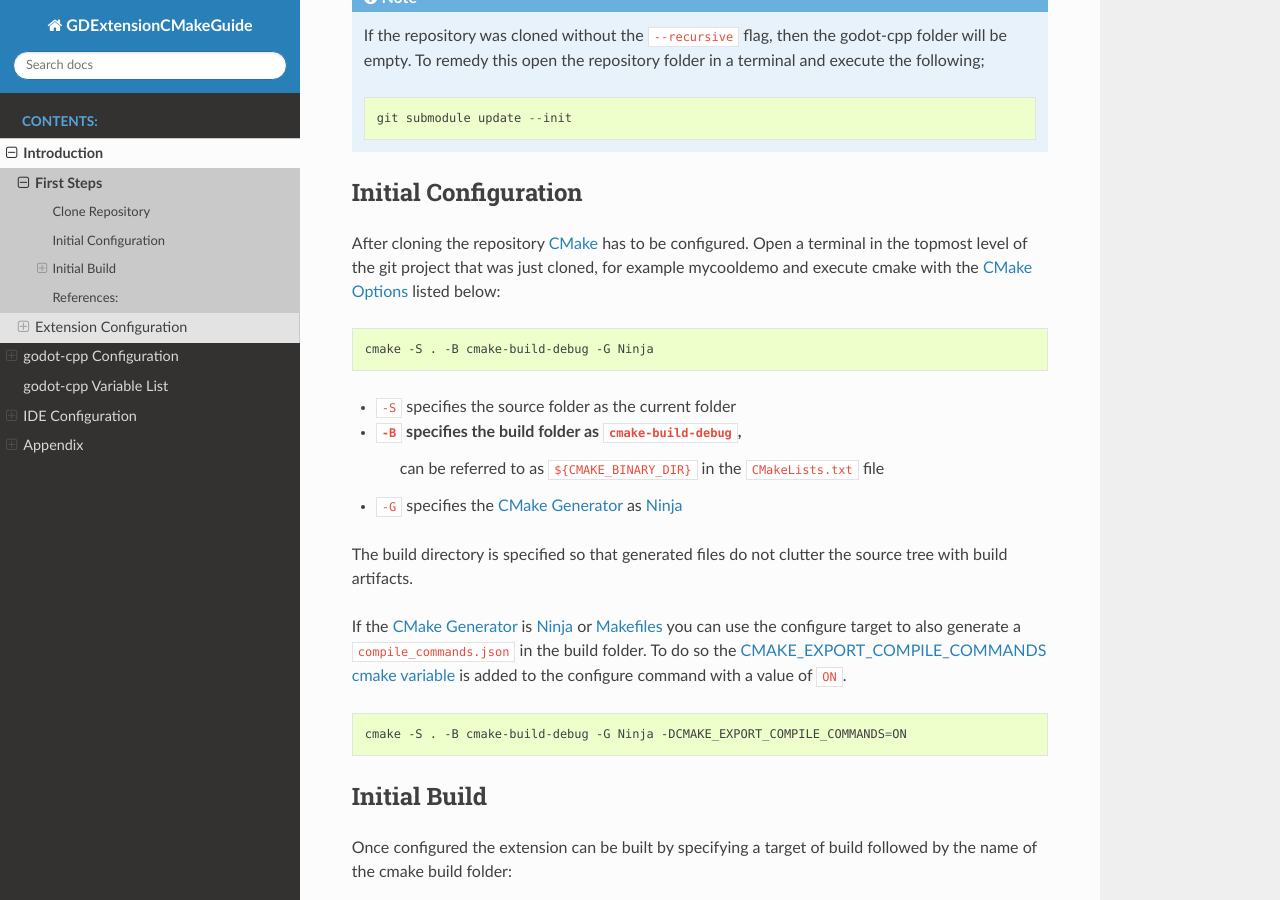
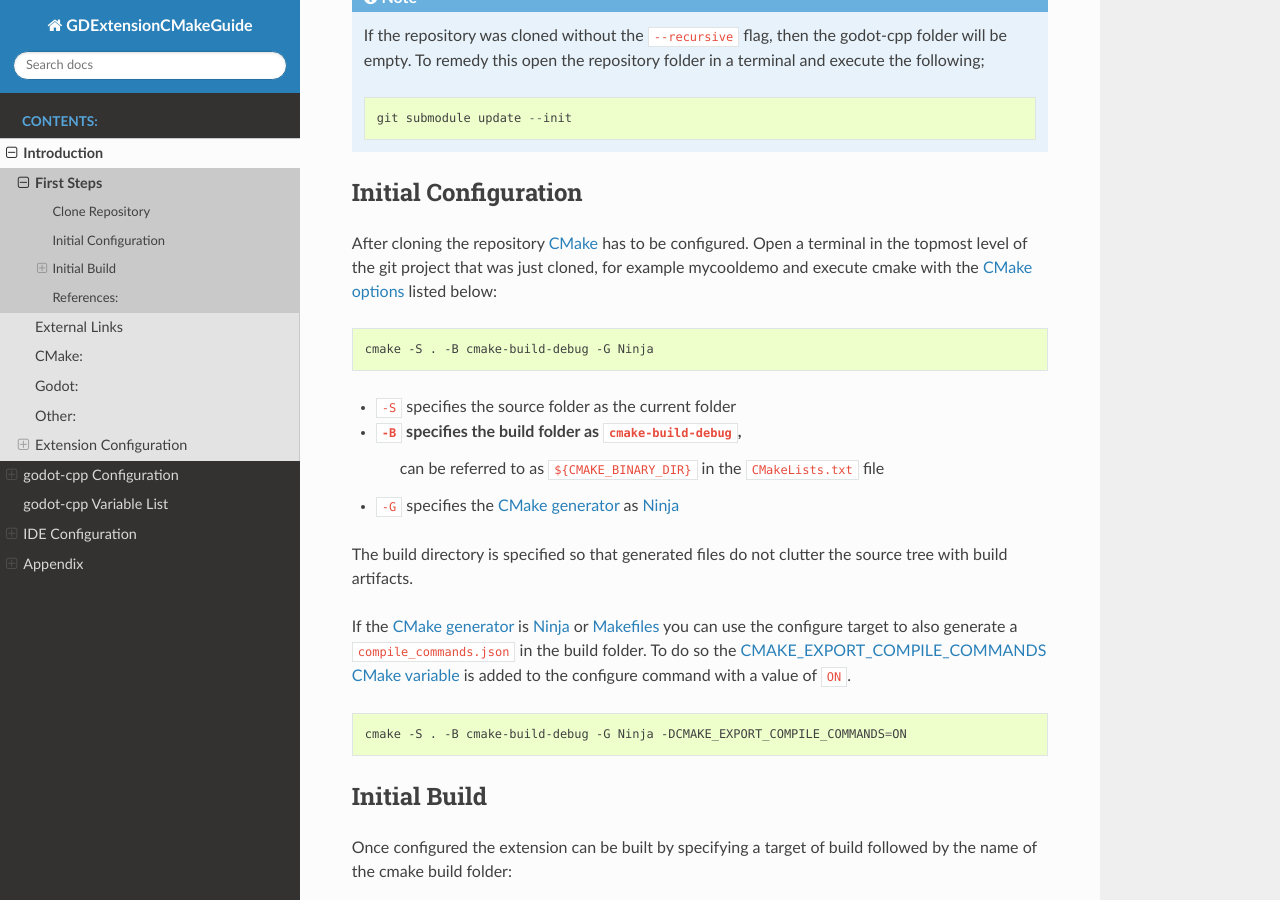
Before and after one commit to silenuz/GDExtension_CMake, a Sphinx documentation site: the page built from docs/source/introduction/first_steps.rst, in a window 1280 px wide and 900 px high, scrolled down 994 px. Built offline with Sphinx 7.4.7 and the Read the Docs theme 3.1.0, drawn with Linux system fonts in a browser that asks for light colours; some of the changed text lies outside the part shown.

Commit message:
renamed some links, added external links page

```diff
--- a/docs/source/appendix/appendix.rst
+++ b/docs/source/appendix/appendix.rst
@@ -5,3 +5,4 @@ Appendix
     :maxdepth: 2
 
     code_listing/code_listing
+    ../share/links
--- a/docs/source/introduction/first_steps.rst
+++ b/docs/source/introduction/first_steps.rst
@@ -50,7 +50,7 @@ Initial Configuration
 =====================
 
 After cloning the repository `CMake`_ has to be configured. Open a terminal in the topmost level of the git project that
-was just cloned, for example mycooldemo and execute cmake with the `CMake Options`_
+was just cloned, for example mycooldemo and execute cmake with the `CMake options`_
 listed below:
 
 .. code:: shell
@@ -60,7 +60,7 @@ listed below:
 * ``-S`` specifies the source folder as the current folder
 * ``-B`` specifies the build folder as ``cmake-build-debug``,
     can be referred to as ``${CMAKE_BINARY_DIR}`` in the ``CMakeLists.txt`` file
-* ``-G`` specifies the `CMake Generator`_ as `Ninja`_
+* ``-G`` specifies the `CMake generator`_ as `Ninja`_
 
 The build directory is specified so that generated files do not clutter the source tree with build
 artifacts.
@@ -78,10 +78,10 @@ artifacts.
 
         and look for the generators array, it will contain the generators available to cmake.
 
-If the  `CMake Generator`_
+If the  `CMake generator`_
 is `Ninja`_ or `Makefiles <https://cmake.org/cmake/help/latest/manual/cmake-generators.7.html#makefile-generators>`_
 you can use the configure target to also generate a ``compile_commands.json`` in the build folder. To do so the
-`CMAKE_EXPORT_COMPILE_COMMANDS`_ `cmake variable`_ is added to the configure command with a value of ``ON``.
+`CMAKE_EXPORT_COMPILE_COMMANDS`_ `CMake variable`_ is added to the configure command with a value of ``ON``.
 
 .. code:: shell
 
--- a/docs/source/share/links.rst
+++ b/docs/source/share/links.rst
@@ -1,11 +1,32 @@
+External Links
+--------------
+
 .. _CMake: https://cmake.org/cmake/help/latest/
 .. _Ninja: https://ninja-build.org/manual.html
-.. _CMake Options: https://cmake.org/cmake/help/latest/manual/cmake.1.html#options
-.. _CMake Generator: https://cmake.org/cmake/help/latest/manual/cmake-generators.7.html
+.. _CMake options: https://cmake.org/cmake/help/latest/manual/cmake.1.html#options
+.. _CMake generator: https://cmake.org/cmake/help/latest/manual/cmake-generators.7.html
 .. _Godot CPP Template: https://github.com/godotengine/godot-cpp-template
 .. _Godot: https://godotengine.org/
 .. _Godot CPP Bindings: https://github.com/godotengine/godot-cpp/tree/6388e26dd8a42071f65f764a3ef3d9523dda3d6e
 .. _GDExtension Documentation: https://docs.godotengine.org/en/stable/tutorials/scripting/cpp/gdextension_docs_system.html
 .. _SCons: https://scons.org/
-.. _cmake variable: https://cmake.org/cmake/help/latest/manual/cmake-variables.7.html
+.. _CMake variable: https://cmake.org/cmake/help/latest/manual/cmake-variables.7.html
 .. _CMAKE_EXPORT_COMPILE_COMMANDS: https://cmake.org/cmake/help/latest/variable/CMAKE_EXPORT_COMPILE_COMMANDS.html
+
+CMake:
+------
+* `CMake`_
+* `CMake generator`_
+* `CMake options`_
+* `CMake variable`_
+* `CMAKE_EXPORT_COMPILE_COMMANDS`_
+
+Godot:
+------
+
+
+
+Other:
+------
+* `Ninja`_
+* `SCons`_
```
